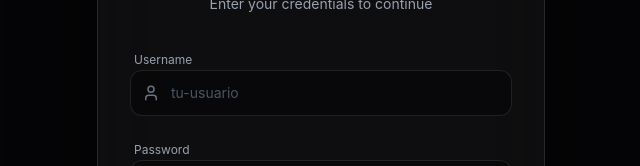
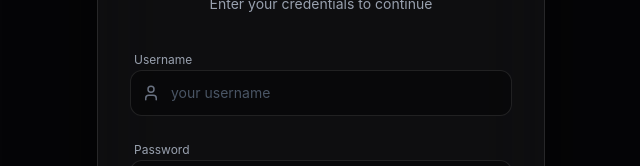
Before and after one commit to JozCrzBrgn/Flow-Forge-AI, a React (Vite) app in the folder frontend/: page / in a window 1280 px wide. Shown: the part 326-492 px from the top of the page, without its empty margins (319-959 px from the left). Built offline with nearby package versions, Linux system fonts and the light colour scheme.

Commit message:
[add] translate

```diff
--- a/frontend/src/components/Login.jsx
+++ b/frontend/src/components/Login.jsx
@@ -63,7 +63,7 @@ export default function Login({ onLogin }) {
                                 value={username}
                                 onChange={(e) => setUsername(e.target.value)}
                                 className="w-full bg-black/40 border border-white/10 rounded-xl pl-10 pr-4 py-3 text-sm text-gray-100 placeholder-gray-600 focus:outline-none focus:ring-2 focus:ring-[#1CCDEF]/40 transition-all"
-                                placeholder="tu-usuario"
+                                placeholder="your username"
                                 required
                             />
                         </div>
```
